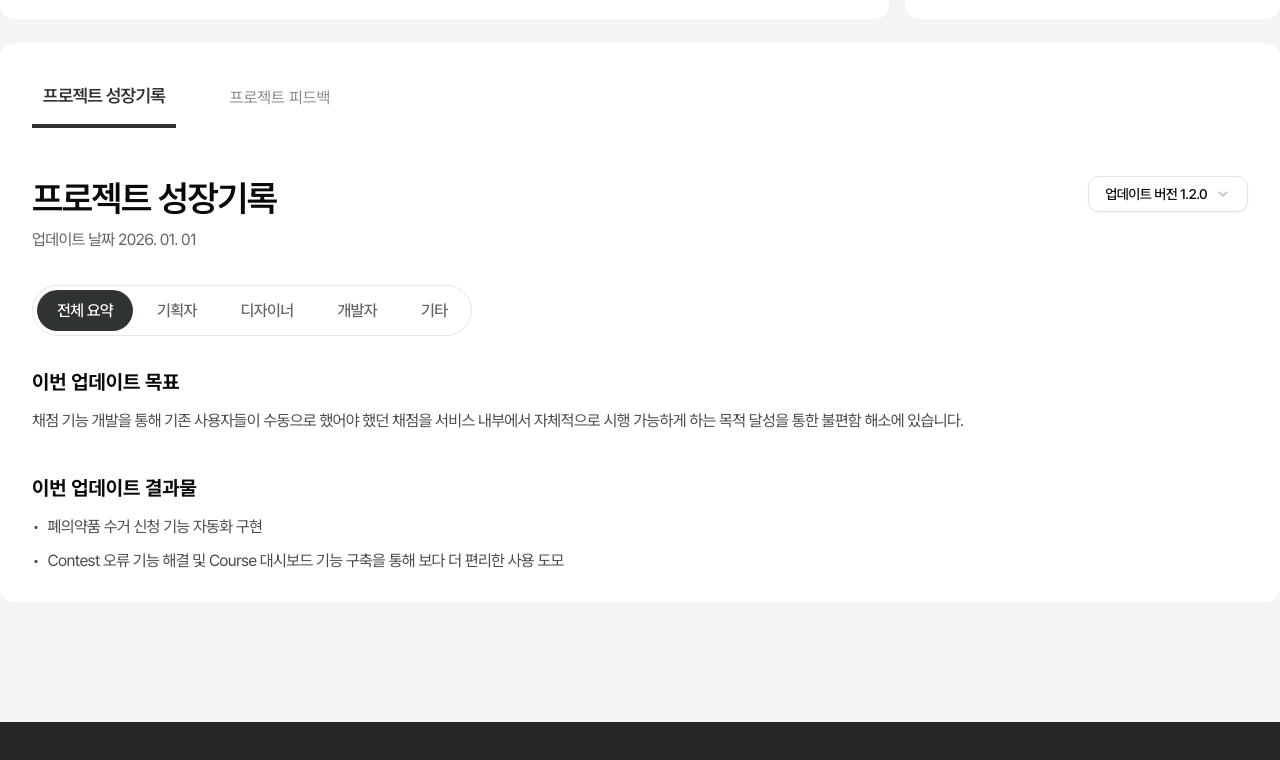
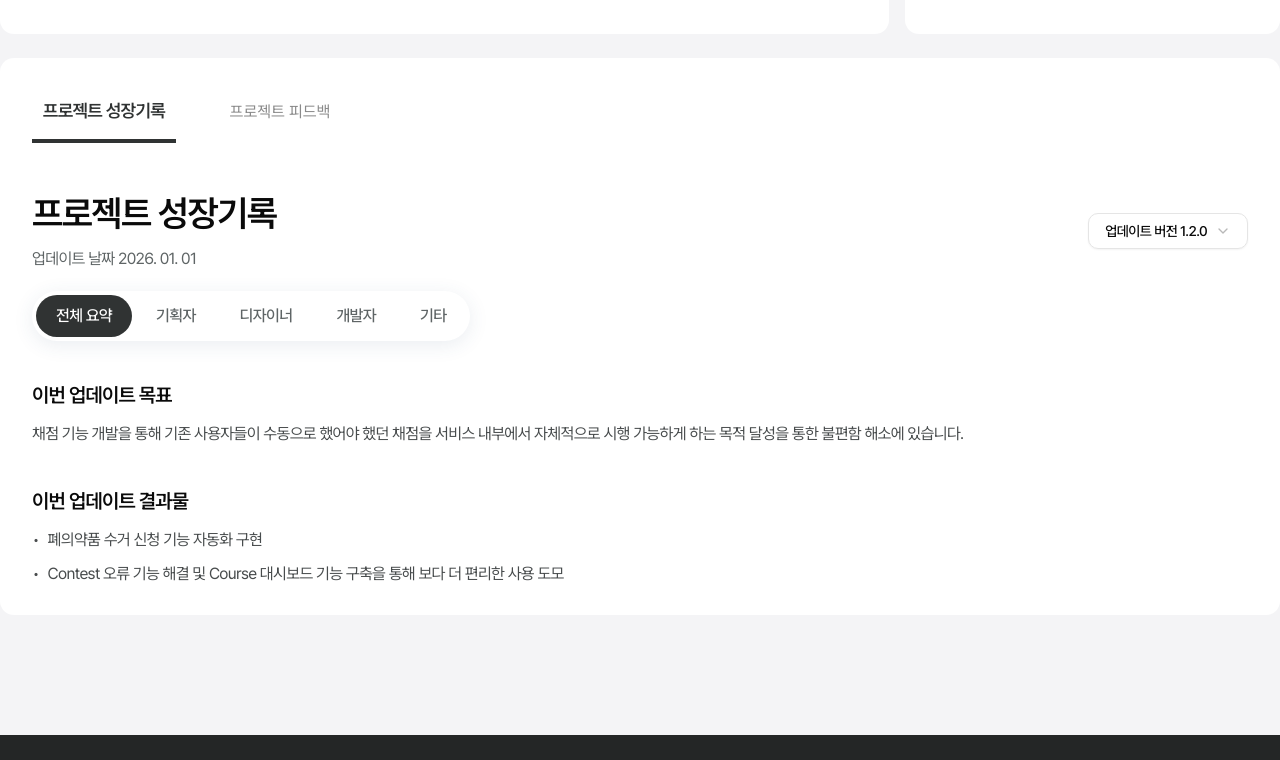
Before and after one commit to skkuding/proseed, a Next.js app in the folder apps/web/: page /projects/1 in a window 1280 px wide. Shown: the part 1043-1803 px from the top of the page. Built offline with nearby package versions, Linux system fonts and the light colour scheme.

Commit message:
chore(fe): modify design

```diff
--- a/apps/web/src/app/projects/[projectId]/_components/GrowthRecord.tsx
+++ b/apps/web/src/app/projects/[projectId]/_components/GrowthRecord.tsx
@@ -31,12 +31,6 @@ const ROLE_LABEL: Record<string, string> = {
   DEVELOPER: '개발자',
 }
 
-const ROLE_COLOR: Record<string, string> = {
-  PLANNER: 'text-amber-600',
-  DESIGNER: 'text-blue-500',
-  DEVELOPER: 'text-emerald-600',
-}
-
 function formatDate(dateStr: string) {
   const date = new Date(dateStr)
   return `${date.getFullYear()}. ${String(date.getMonth() + 1).padStart(2, '0')}. ${String(date.getDate()).padStart(2, '0')}`
@@ -68,12 +62,12 @@ export function GrowthRecord() {
   ) as GrowthRecordItem | undefined
 
   return (
-    <div className="flex flex-col gap-8">
+    <div className="flex flex-col gap-5">
       {/* Header */}
-      <div className="flex justify-between items-start">
+      <div className="flex justify-between items-center">
         <div>
           <h1 className="text-head3_sb_36">프로젝트 성장기록</h1>
-          <p className="text-body3_r_16 text-CoolNeutral-40 mt-1">
+          <p className="text-body3_r_16 text-CoolNeutral-40 mt-2">
             업데이트 날짜 {formatDate(growthData.releasedAt)}
           </p>
         </div>
@@ -94,12 +88,12 @@ export function GrowthRecord() {
       </div>
 
       {/* Role filter tabs */}
-      <div className="flex gap-1 border border-neutral-200 rounded-full p-1 w-fit">
+      <div className="flex gap-1 shadow-[0_4px_20px_0_rgba(53,78,116,0.1)] border-neutral-200 rounded-full p-1 w-fit">
         {TABS.map((tab) => (
           <button
             key={tab}
             onClick={() => setActiveTab(tab)}
-            className={`px-5 py-2 rounded-full text-body1_m_16 transition-colors ${
+            className={`px-5 py-2 hover:cursor-pointer rounded-full text-body1_m_16 transition-colors ${
               activeTab === tab
                 ? 'bg-CoolNeutral-20 text-white'
                 : 'text-CoolNeutral-40 hover:text-CoolNeutral-20'
@@ -124,15 +118,15 @@ export function GrowthRecord() {
 
 function SummarySection() {
   return (
-    <div className="flex flex-col gap-10">
+    <div className="flex flex-col gap-10 mt-5">
       <section className="flex flex-col gap-3">
-        <h2 className="text-xl font-bold">이번 업데이트 목표</h2>
+        <h2 className="text-title3_sb_20">이번 업데이트 목표</h2>
         <p className="text-body3_r_16 text-CoolNeutral-30 leading-relaxed">
           {growthData.updateGoal}
         </p>
       </section>
       <section className="flex flex-col gap-3">
-        <h2 className="text-xl font-bold">이번 업데이트 결과물</h2>
+        <h2 className="text-title3_sb_20">이번 업데이트 결과물</h2>
         <ul className="flex flex-col gap-2">
           {growthData.updateResults.map((result, idx) => (
             <li
@@ -174,28 +168,26 @@ function RecordSection({ record }: { record: GrowthRecordItem }) {
       {/* Content sections */}
       {record.contents.map((section, idx) => (
         <section key={idx} className="flex flex-col gap-3">
-          <h2 className="text-xl font-bold">{section.title}</h2>
+          <h2 className="text-title3_sb_20">{section.title}</h2>
           <p className="text-body3_r_16 text-CoolNeutral-30 leading-relaxed">{section.content}</p>
         </section>
       ))}
 
       {/* Tagged feedbacks */}
       {record.taggedFeedbacks.length > 0 && (
-        <section className="flex flex-col gap-4">
-          <h2 className="text-xl font-bold">태그된 피드백</h2>
-          <div className="grid grid-cols-3 gap-4">
+        <section className="flex flex-col gap-3">
+          <h2 className="text-title3_sb_20">태그된 피드백</h2>
+          <div className="grid grid-cols-3 gap-3">
             {record.taggedFeedbacks.map((feedback) => (
               <div
                 key={feedback.id}
-                className="border border-neutral-200 rounded-xl p-5 flex flex-col gap-2"
+                className="border border-neutral-200 rounded-xl p-5 flex flex-col"
               >
-                <span
-                  className={`text-body4_r_14 font-medium ${ROLE_COLOR[feedback.author.role] ?? 'text-CoolNeutral-40'}`}
-                >
+                <span className={`text-caption1_m_13 text-primary-strong`}>
                   {ROLE_LABEL[feedback.author.role] ?? feedback.author.role}
                 </span>
-                <p className="text-sub2_m_18 font-semibold">{feedback.author.name}</p>
-                <p className="text-body4_r_14 text-CoolNeutral-40 leading-relaxed line-clamp-3">
+                <p className="text-sub1_sb_18">{feedback.author.name}</p>
+                <p className="text-body2_m_14 text-CoolNeutral-40 mt-3 line-clamp-2">
                   {feedback.content}
                 </p>
               </div>
--- a/apps/web/src/app/projects/[projectId]/_components/ProjectDescription.tsx
+++ b/apps/web/src/app/projects/[projectId]/_components/ProjectDescription.tsx
@@ -7,7 +7,7 @@ import { Separator } from '@/components/ui/separator'
 
 export function ProjectDescription() {
   return (
-    <div className="rounded-xl bg-white p-8 w-[944px] h-[451px] flex justify-between items-start gap-5">
+    <div className="rounded-xl bg-white p-8 w-[944px] min-h-[451px] flex justify-between items-start gap-5">
       <Image
         src={mockProject.iconUrl}
         alt=""
--- a/apps/web/src/app/projects/[projectId]/_components/ProjectMember.tsx
+++ b/apps/web/src/app/projects/[projectId]/_components/ProjectMember.tsx
@@ -6,7 +6,7 @@ import { Separator } from '@/components/ui/separator'
 
 export function ProjectMember() {
   return (
-    <div className="p-8 rounded-xl bg-white h-[451px] w-[396px]">
+    <div className="p-8 rounded-xl bg-white min-h-[451px] w-[396px]">
       <h2 className="mb-4 text-lg font-semibold">함께한 팀원</h2>
       <ScrollArea className="h-[348px]">
         <div>
```
